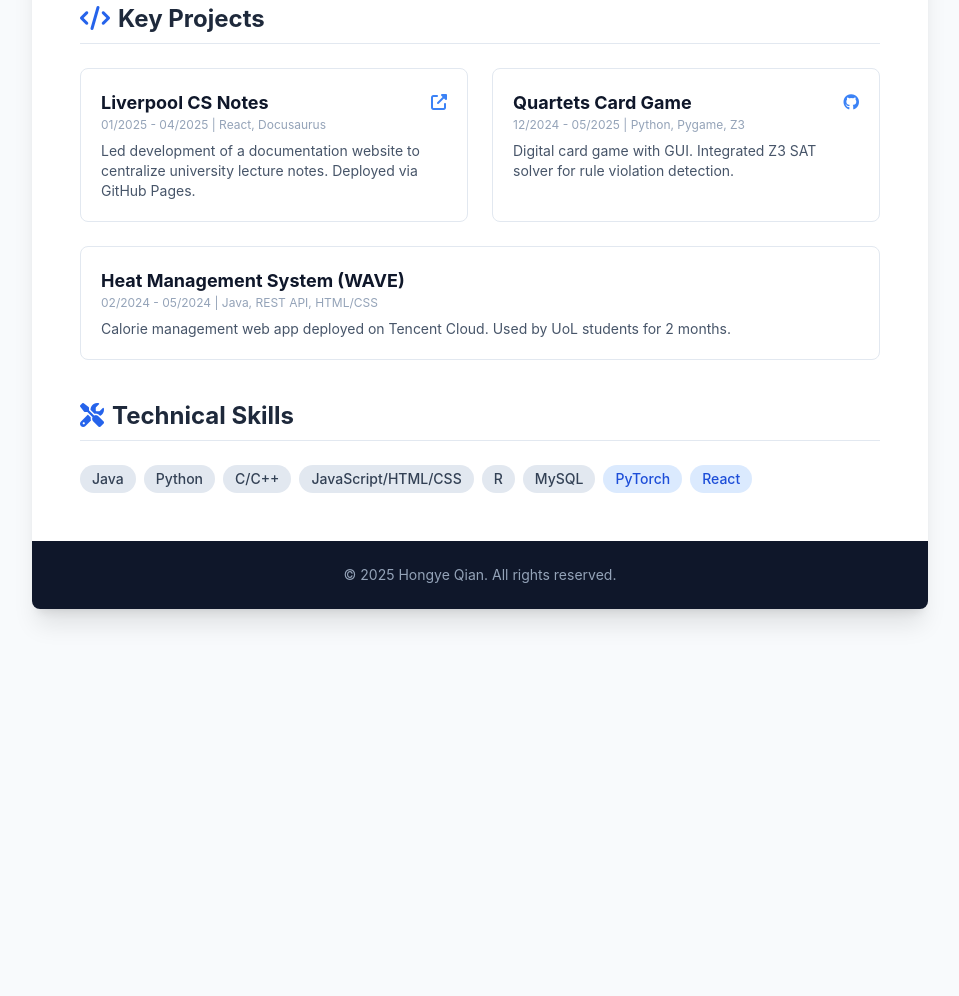
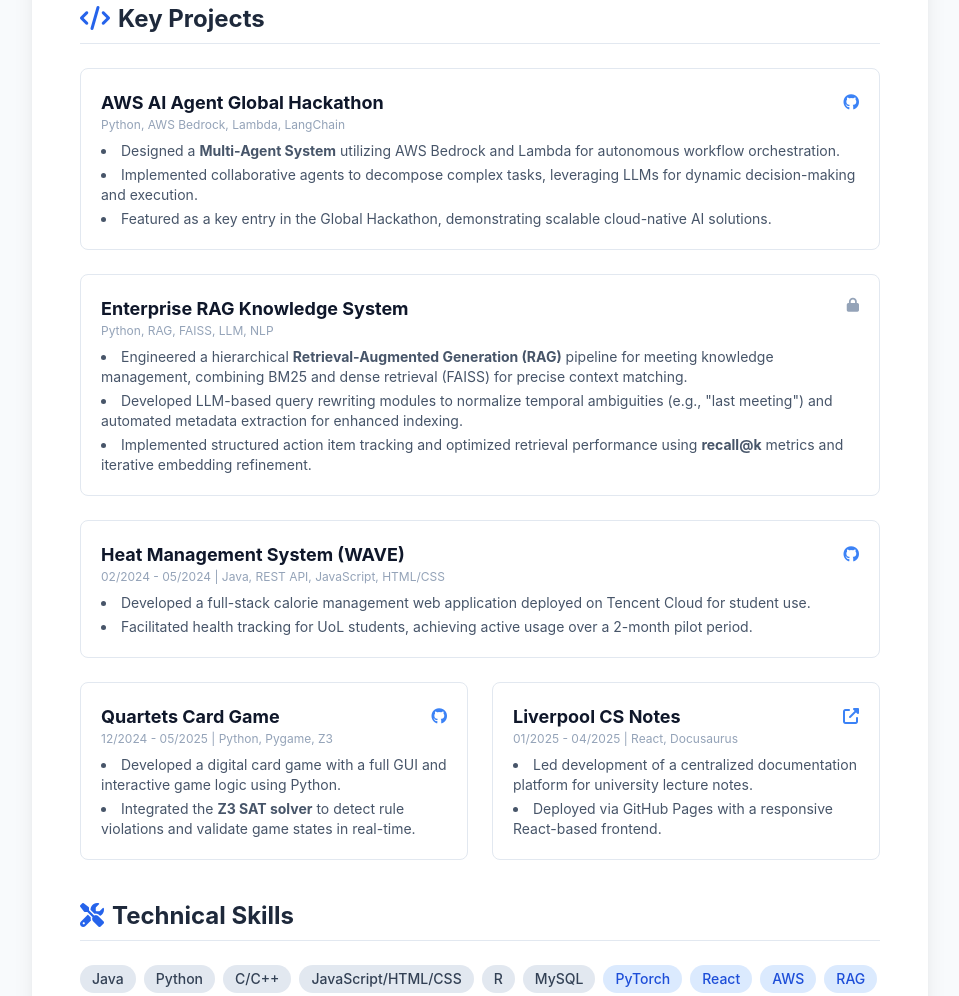
Before and after one commit to hongyeqian/my-cv, a plain HTML site: page index.html in a window 1280 px wide. Shown: the part 1272-2268 px from the top of the page, without its empty margins (160-1119 px from the left). Before the commit the page ends 1921 px from the top, so only its background shows below. Drawn offline with nearby package versions, Linux system fonts and the light colour scheme.

Commit message:
Update index.html

```diff
--- a/index.html
+++ b/index.html
@@ -117,13 +117,42 @@
                 </h2>
                 <div class="grid md:grid-cols-2 gap-6">
 
-                    <div class="bg-white border border-slate-200 rounded-lg p-5 hover:shadow-md transition">
+                    <div class="bg-white border border-slate-200 rounded-lg p-5 hover:shadow-md transition md:col-span-2">
                         <div class="flex justify-between items-start">
-                            <h3 class="font-bold text-lg text-slate-900">Liverpool CS Notes</h3>
-                            <a href="https://note-liv-ac-uk.github.io/CSY3/" target="_blank" class="text-blue-500 hover:text-blue-700"><i class="fas fa-external-link-alt"></i></a>
+                            <h3 class="font-bold text-lg text-slate-900">AWS AI Agent Global Hackathon</h3>
+                            <a href="https://github.com/hongyeqian/AWS-muti-agent" target="_blank" class="text-blue-500 hover:text-blue-700"><i class="fab fa-github"></i></a>
                         </div>
-                        <p class="text-xs text-slate-400 mb-2">01/2025 - 04/2025 | React, Docusaurus</p>
-                        <p class="text-sm text-slate-600">Led development of a documentation website to centralize university lecture notes. Deployed via GitHub Pages.</p>
+                        <p class="text-xs text-slate-400 mb-2">Python, AWS Bedrock, Lambda, LangChain</p>
+                        <ul class="list-disc list-inside text-sm text-slate-600 space-y-1 mt-2">
+                            <li>Designed a <strong>Multi-Agent System</strong> utilizing AWS Bedrock and Lambda for autonomous workflow orchestration.</li>
+                            <li>Implemented collaborative agents to decompose complex tasks, leveraging LLMs for dynamic decision-making and execution.</li>
+                            <li>Featured as a key entry in the Global Hackathon, demonstrating scalable cloud-native AI solutions.</li>
+                        </ul>
+                    </div>
+
+                    <div class="bg-white border border-slate-200 rounded-lg p-5 hover:shadow-md transition md:col-span-2">
+                        <div class="flex justify-between items-start">
+                            <h3 class="font-bold text-lg text-slate-900">Enterprise RAG Knowledge System</h3>
+                            <span class="text-slate-400 text-sm"><i class="fas fa-lock"></i></span>
+                        </div>
+                        <p class="text-xs text-slate-400 mb-2">Python, RAG, FAISS, LLM, NLP</p>
+                        <ul class="list-disc list-inside text-sm text-slate-600 space-y-1 mt-2">
+                            <li>Engineered a hierarchical <strong>Retrieval-Augmented Generation (RAG)</strong> pipeline for meeting knowledge management, combining BM25 and dense retrieval (FAISS) for precise context matching.</li>
+                            <li>Developed LLM-based query rewriting modules to normalize temporal ambiguities (e.g., "last meeting") and automated metadata extraction for enhanced indexing.</li>
+                            <li>Implemented structured action item tracking and optimized retrieval performance using <strong>recall@k</strong> metrics and iterative embedding refinement.</li>
+                        </ul>
+                    </div>
+
+                    <div class="bg-white border border-slate-200 rounded-lg p-5 hover:shadow-md transition md:col-span-2">
+                        <div class="flex justify-between items-start">
+                            <h3 class="font-bold text-lg text-slate-900">Heat Management System (WAVE)</h3>
+                            <a href="https://github.com/hongyeqian/WAVE" target="_blank" class="text-blue-500 hover:text-blue-700"><i class="fab fa-github"></i></a>
+                        </div>
+                        <p class="text-xs text-slate-400 mb-2">02/2024 - 05/2024 | Java, REST API, JavaScript, HTML/CSS</p>
+                        <ul class="list-disc list-inside text-sm text-slate-600 space-y-1 mt-2">
+                            <li>Developed a full-stack calorie management web application deployed on Tencent Cloud for student use.</li>
+                            <li>Facilitated health tracking for UoL students, achieving active usage over a 2-month pilot period.</li>
+                        </ul>
                     </div>
 
                     <div class="bg-white border border-slate-200 rounded-lg p-5 hover:shadow-md transition">
@@ -132,14 +161,24 @@
                             <a href="https://github.com/hongyeqian/Quartets" target="_blank" class="text-blue-500 hover:text-blue-700"><i class="fab fa-github"></i></a>
                         </div>
                         <p class="text-xs text-slate-400 mb-2">12/2024 - 05/2025 | Python, Pygame, Z3</p>
-                        <p class="text-sm text-slate-600">Digital card game with GUI. Integrated Z3 SAT solver for rule violation detection.</p>
+                        <ul class="list-disc list-inside text-sm text-slate-600 space-y-1 mt-2">
+                            <li>Developed a digital card game with a full GUI and interactive game logic using Python.</li>
+                            <li>Integrated the <strong>Z3 SAT solver</strong> to detect rule violations and validate game states in real-time.</li>
+                        </ul>
                     </div>
 
-                    <div class="bg-white border border-slate-200 rounded-lg p-5 hover:shadow-md transition md:col-span-2">
-                        <h3 class="font-bold text-lg text-slate-900">Heat Management System (WAVE)</h3>
-                        <p class="text-xs text-slate-400 mb-2">02/2024 - 05/2024 | Java, REST API, HTML/CSS</p>
-                        <p class="text-sm text-slate-600">Calorie management web app deployed on Tencent Cloud. Used by UoL students for 2 months.</p>
+                    <div class="bg-white border border-slate-200 rounded-lg p-5 hover:shadow-md transition">
+                        <div class="flex justify-between items-start">
+                            <h3 class="font-bold text-lg text-slate-900">Liverpool CS Notes</h3>
+                            <a href="https://note-liv-ac-uk.github.io/CSY3/" target="_blank" class="text-blue-500 hover:text-blue-700"><i class="fas fa-external-link-alt"></i></a>
+                        </div>
+                        <p class="text-xs text-slate-400 mb-2">01/2025 - 04/2025 | React, Docusaurus</p>
+                        <ul class="list-disc list-inside text-sm text-slate-600 space-y-1 mt-2">
+                            <li>Led development of a centralized documentation platform for university lecture notes.</li>
+                            <li>Deployed via GitHub Pages with a responsive React-based frontend.</li>
+                        </ul>
                     </div>
+
                 </div>
             </section>
 
@@ -156,6 +195,8 @@
                     <span class="px-3 py-1 bg-slate-200 text-slate-700 rounded-full text-sm font-medium">MySQL</span>
                     <span class="px-3 py-1 bg-blue-100 text-blue-700 rounded-full text-sm font-medium">PyTorch</span>
                     <span class="px-3 py-1 bg-blue-100 text-blue-700 rounded-full text-sm font-medium">React</span>
+                    <span class="px-3 py-1 bg-blue-100 text-blue-700 rounded-full text-sm font-medium">AWS</span>
+                    <span class="px-3 py-1 bg-blue-100 text-blue-700 rounded-full text-sm font-medium">RAG</span>
                 </div>
             </section>
 
```
